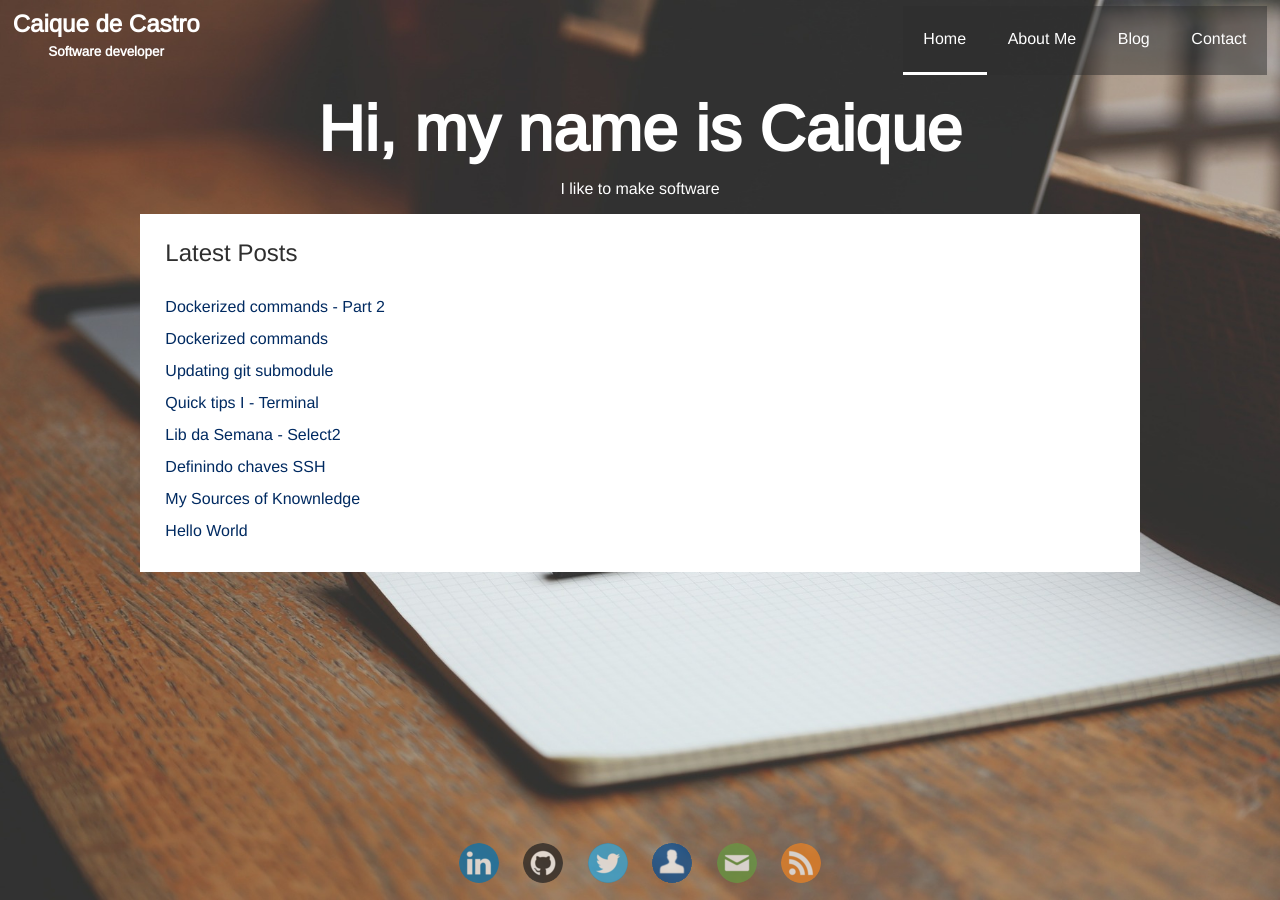
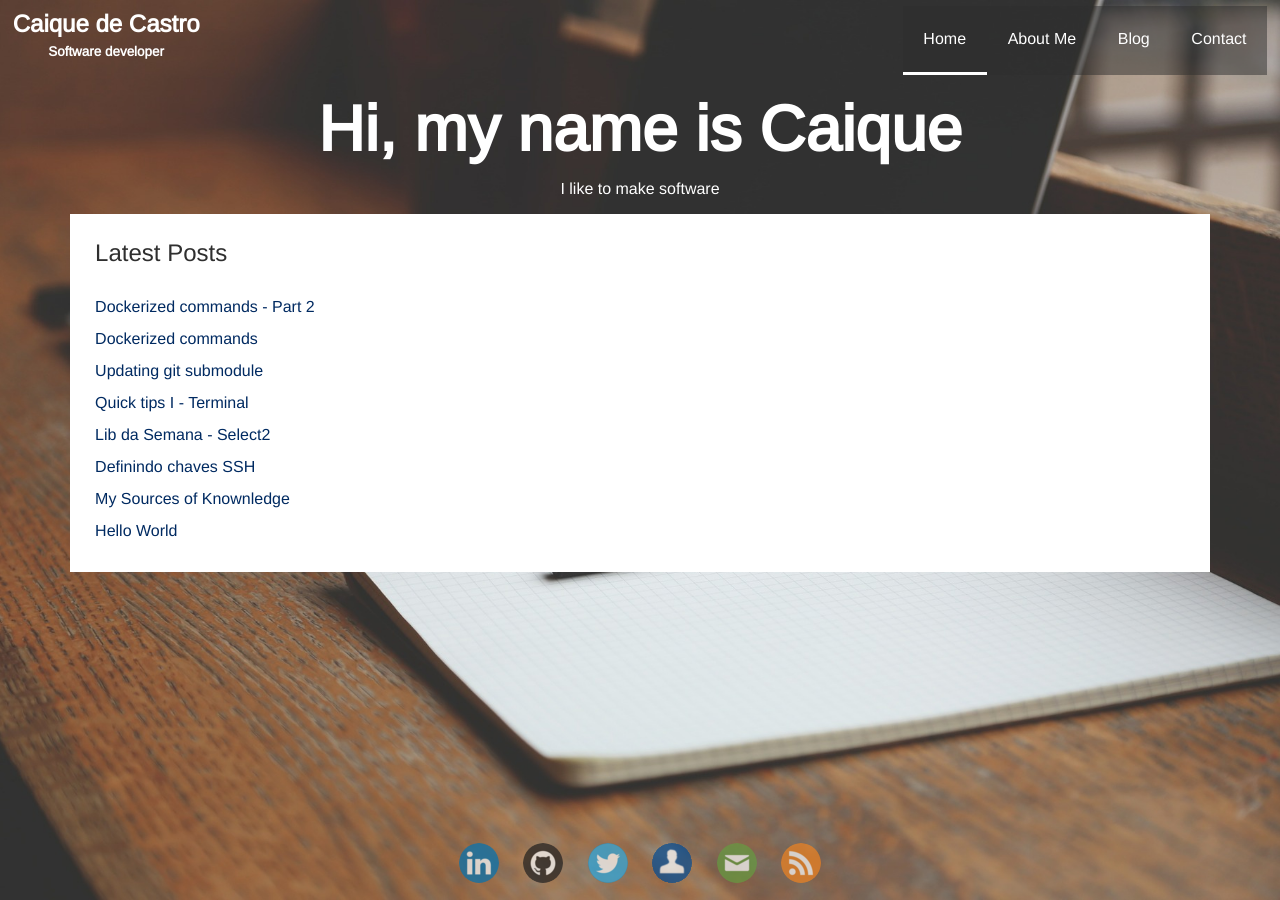
Before and after one commit to caiquecastro/caiquecastro.com, a Jekyll site: the page built from index.html, in a window 1280 px wide. Built offline with Jekyll 4.4.1, drawn with Linux system fonts in a browser that asks for light colours.

Commit message:
Make it wider on larger screens

```diff
--- a/_sass/_layout.scss
+++ b/_sass/_layout.scss
@@ -10,7 +10,7 @@
 
 .wrapper {
   width: 90%;
-  max-width: 1000px;
+  max-width: 1500px;
   margin: 1% auto;
   background-color: #fff;
   padding: 1px 2% 2% 2%; //hack here
```
